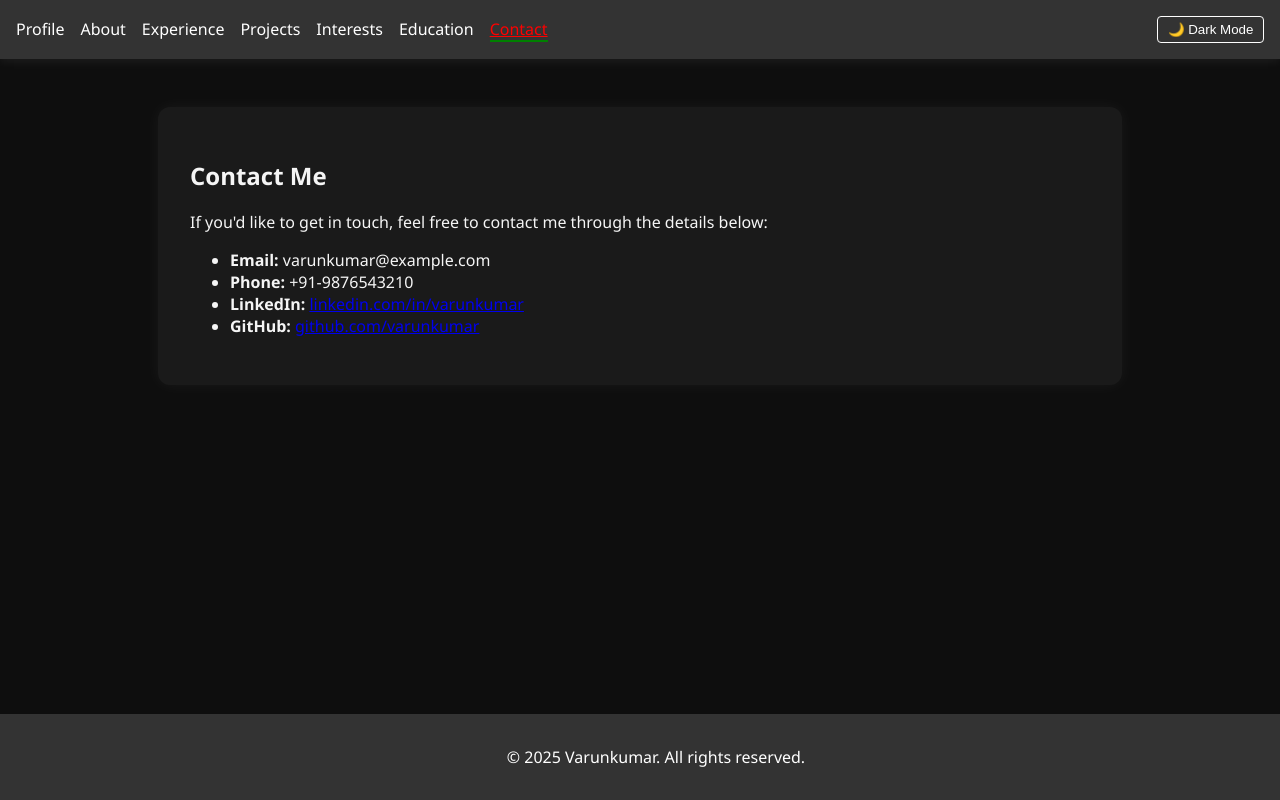
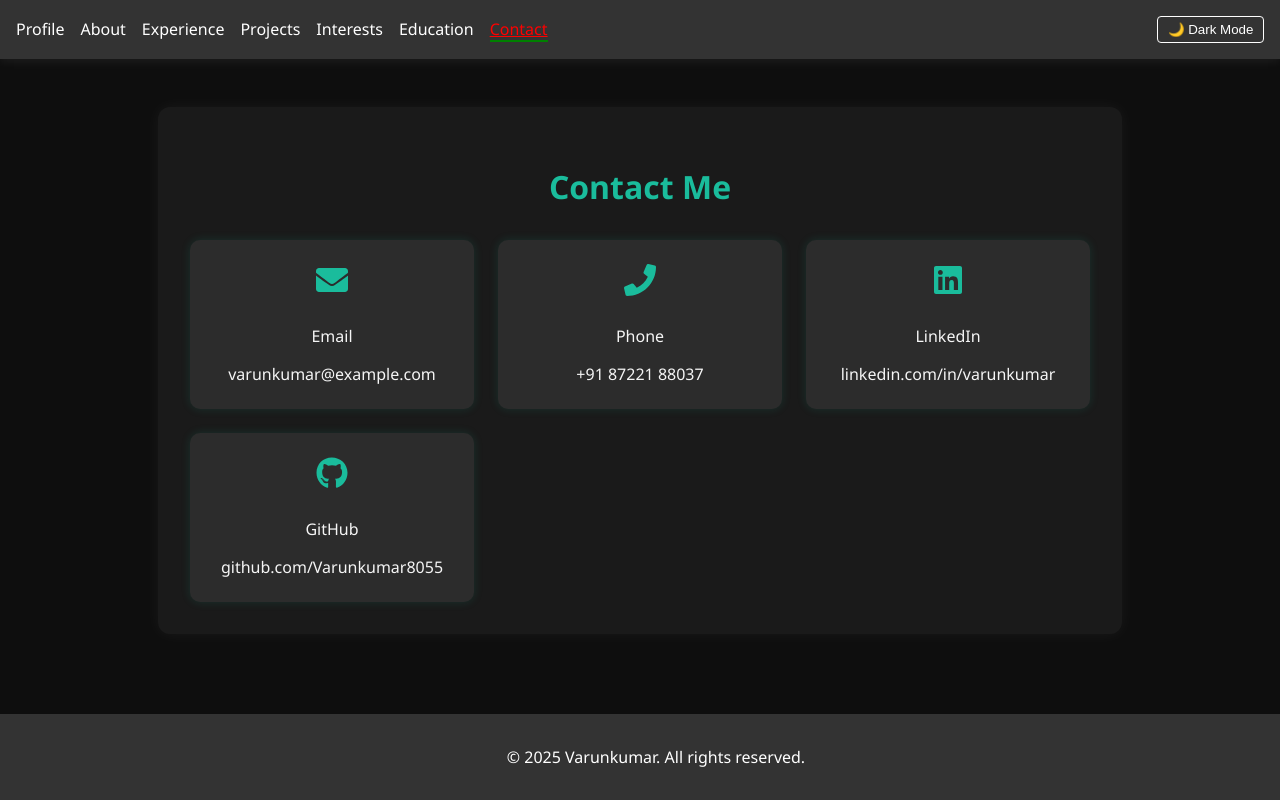
Before and after one commit to Varunkumar8055/portfolio, a React (Vite) app: page /contact in a window 1280 px wide. Built offline with nearby package versions, Linux system fonts and the light colour scheme.

Commit message:
feat: add Contact and Education pages with structured layout and styles; implement responsive design and icons

```diff
--- /dev/null
+++ b/src/pages/Contact.css
@@ -0,0 +1,52 @@
+.contact-section {
+    max-width: 900px;
+    margin: 3rem auto;
+    padding: 2rem;
+    background-color: #1a1a1a;
+    border-radius: 12px;
+    box-shadow: 0 0 16px rgba(255, 255, 255, 0.05);
+  }
+
+  .contact-title {
+    text-align: center;
+    font-size: 2rem;
+    color: #1abc9c;
+    margin-bottom: 2rem;
+  }
+
+  .contact-grid {
+    display: grid;
+    grid-template-columns: repeat(auto-fit, minmax(220px, 1fr));
+    gap: 1.5rem;
+  }
+
+  .contact-card {
+    background-color: #2c2c2c;
+    padding: 1.5rem;
+    border-radius: 10px;
+    color: #f5f5f5;
+    box-shadow: 0 0 10px rgba(26, 188, 156, 0.15);
+    text-align: center;
+    transition: transform 0.3s ease, box-shadow 0.3s ease;
+  }
+
+  .contact-card:hover {
+    transform: translateY(-5px);
+    box-shadow: 0 0 16px rgba(26, 188, 156, 0.35);
+  }
+
+  .contact-icon {
+    font-size: 2rem;
+    color: #1abc9c;
+    margin-bottom: 0.5rem;
+  }
+
+  .contact-card a {
+    color: #f5f5f5;
+    text-decoration: none;
+  }
+
+  .contact-card a:hover {
+    text-decoration: underline;
+    color: #1abc9c;
+  }
--- a/src/pages/Contact.tsx
+++ b/src/pages/Contact.tsx
@@ -1,16 +1,49 @@
 import React from 'react';
+import { FaLinkedin, FaGithub, FaEnvelope, FaPhone } from 'react-icons/fa';
+import './Contact.css';
 
 const Contact: React.FC = () => {
   return (
-    <section style={{ padding: '2rem' }}>
-      <h2>Contact Me</h2>
-      <p>If you'd like to get in touch, feel free to contact me through the details below:</p>
-      <ul>
-        <li><strong>Email:</strong> varunkumar@example.com</li>
-        <li><strong>Phone:</strong> +91-9876543210</li>
-        <li><strong>LinkedIn:</strong> <a href="https://linkedin.com/in/varunkumar" target="_blank" rel="noopener noreferrer">linkedin.com/in/varunkumar</a></li>
-        <li><strong>GitHub:</strong> <a href="https://github.com/varunkumar" target="_blank" rel="noopener noreferrer">github.com/varunkumar</a></li>
-      </ul>
+    <section className="contact-section">
+      <h2 className="contact-title">Contact Me</h2>
+
+      <div className="contact-grid">
+        <div className="contact-card">
+          <FaEnvelope className="contact-icon" />
+          <p>Email</p>
+          <a href="mailto:varunkumar@example.com">varunkumar@example.com</a>
+        </div>
+
+        <div className="contact-card">
+          <FaPhone className="contact-icon" />
+          <p>Phone</p>
+          <a href="tel:+918722188037">+91 87221 88037</a>
+        </div>
+
+        <div className="contact-card">
+          <FaLinkedin className="contact-icon" />
+          <p>LinkedIn</p>
+          <a
+            href="https://www.linkedin.com/in/varunkumar-m-s-829519296/"
+            target="_blank"
+            rel="noopener noreferrer"
+          >
+            linkedin.com/in/varunkumar
+          </a>
+        </div>
+
+        <div className="contact-card">
+          <FaGithub className="contact-icon" />
+          <p>GitHub</p>
+          <a
+            href="https://github.com/Varunkumar8055"
+            target="_blank"
+            rel="noopener noreferrer"
+          >
+            github.com/Varunkumar8055
+          </a>
+        </div>
+      </div>
     </section>
   );
 };
--- /dev/null
+++ b/src/pages/Education.css
@@ -0,0 +1,40 @@
+.education-section {
+    max-width: 900px;
+    margin: 3rem auto;
+    padding: 2rem;
+    background-color: #1a1a1a;
+    border-radius: 12px;
+    box-shadow: 0 0 16px rgba(255, 255, 255, 0.05);
+  }
+
+  .education-title {
+    text-align: center;
+    font-size: 2rem;
+    color: #1abc9c;
+    margin-bottom: 2rem;
+  }
+
+  .education-grid {
+    display: grid;
+    grid-template-columns: 1fr 1fr;
+    gap: 1.5rem;
+  }
+
+  .education-card {
+    background-color: #2c2c2c;
+    padding: 1.5rem;
+    border-radius: 10px;
+    color: #f5f5f5;
+    box-shadow: 0 0 10px rgba(26, 188, 156, 0.15);
+    transition: transform 0.3s ease, box-shadow 0.3s ease;
+  }
+
+  .education-card:hover {
+    transform: translateY(-5px);
+    box-shadow: 0 0 16px rgba(26, 188, 156, 0.35);
+  }
+
+  .education-card h3 {
+    margin-bottom: 0.3rem;
+    color: #1abc9c;
+  }
--- a/src/pages/Education.tsx
+++ b/src/pages/Education.tsx
@@ -1,20 +1,25 @@
 import React from 'react';
+import './Education.css';
 
 const Education: React.FC = () => {
   return (
-    <section style={{ padding: '2rem' }}>
-      <h2>Education</h2>
+    <section className="education-section">
+      <h2 className="education-title">Education</h2>
 
-      <div>
-        <h3>Bachelor of Technology (B.Tech) in AI & Data Science</h3>
-        <p><strong>Institution:</strong> Siddaganga Institute of Technology</p>
-        <p><strong>CGPA:</strong> 8.54 (7th Semester)</p>
-        <p><strong>Expected Graduation:</strong> 2025</p>
-      </div>
+      <div className="education-grid">
+        <div className="education-card">
+          <h3>Siddaganga Institute of Technology, Tumkur</h3>
+          <p><strong>B.Tech – Artificial Intelligence & Data Science</strong></p>
+          <p>CGPA: 8.54 | 2021 – 2025</p>
+          <p>Relevant coursework: Machine Learning, NLP, Data Structures, Web Development</p>
+        </div>
 
-      <div style={{ marginTop: '1.5rem' }}>
-        <h3>Diploma in Mechanical Engineering</h3>
-        <p><strong>Institution:</strong> HMS Polytechnic, Tumkur</p>
+        <div className="education-card">
+          <h3>HMS Polytechnic, Tumkur</h3>
+          <p><strong>Diploma – Mechanical Engineering</strong></p>
+          <p>Graduated in 2021</p>
+          <p>Hands-on projects and leadership roles in industry collaboration with Toyota</p>
+        </div>
       </div>
     </section>
   );
```
